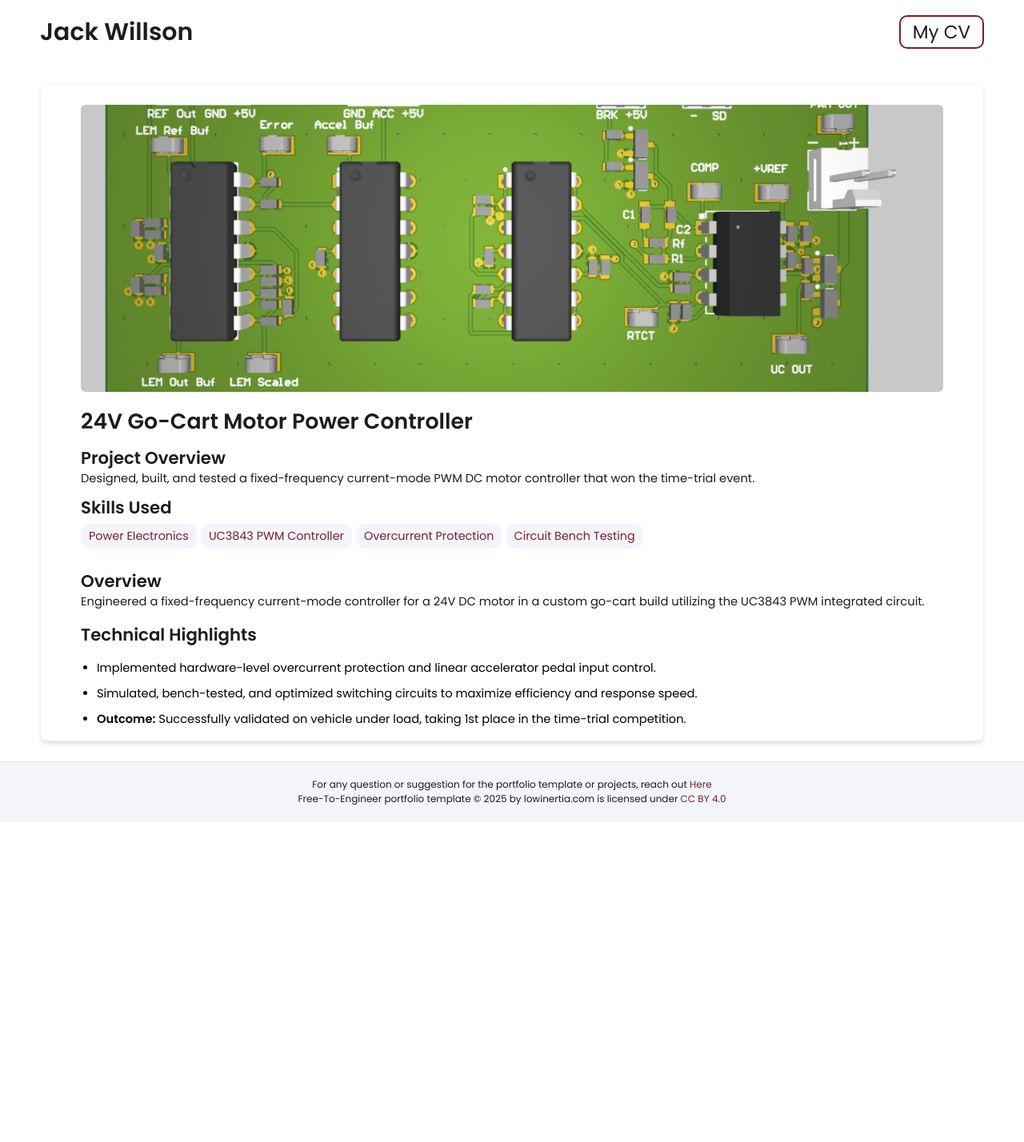
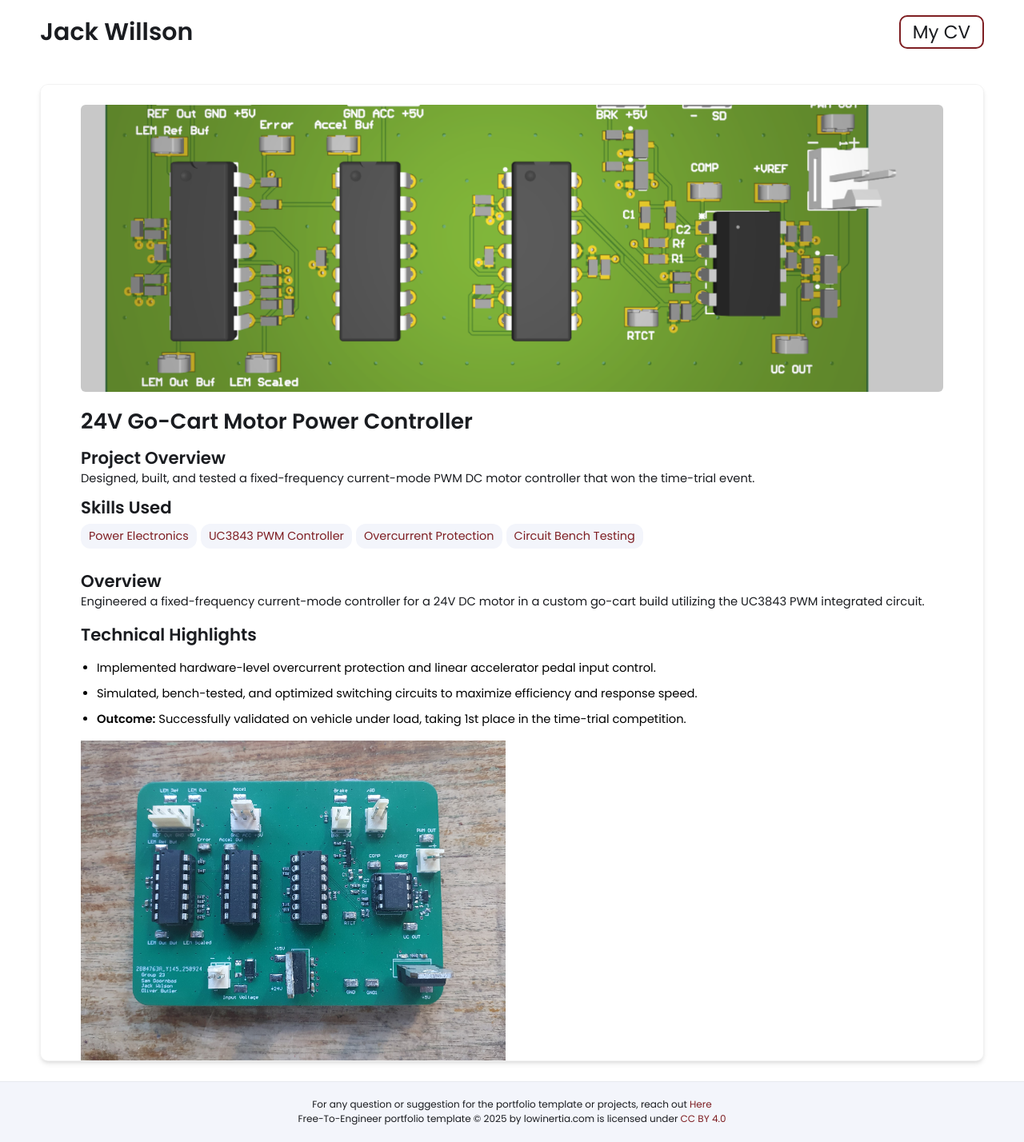
Before and after one commit to jack-wi11son/jack-wi11son.github.io, a Jekyll site: the page built from _projects/4-gocart-controller/index.md, in a window 1280 px wide. Shown: the whole page at 80% size. Built offline with Jekyll 4.4.1, drawn with Linux system fonts in a browser that asks for light colours; before the commit the page ends 1028 px from its top, so only the background shows below that.

Commit message:
Add photo

```diff
--- a/_projects/4-gocart-controller/index.md
+++ b/_projects/4-gocart-controller/index.md
@@ -19,3 +19,5 @@ Engineered a fixed-frequency current-mode controller for a 24V DC motor in a cus
 - Implemented hardware-level overcurrent protection and linear accelerator pedal input control.
 - Simulated, bench-tested, and optimized switching circuits to maximize efficiency and response speed.
 - **Outcome:** Successfully validated on vehicle under load, taking 1st place in the time-trial competition.
+
+{% include image-gallery.html images="gocart1.jpg" height="400" %}
```
Also changed, not shown: _projects/4-gocart-controller/gocart1.jpg (renamed from _projects/4-gocart-controller/20260823_123449.jpg).
